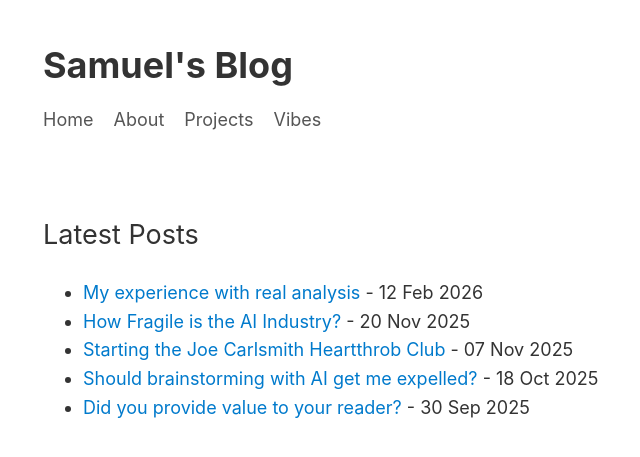
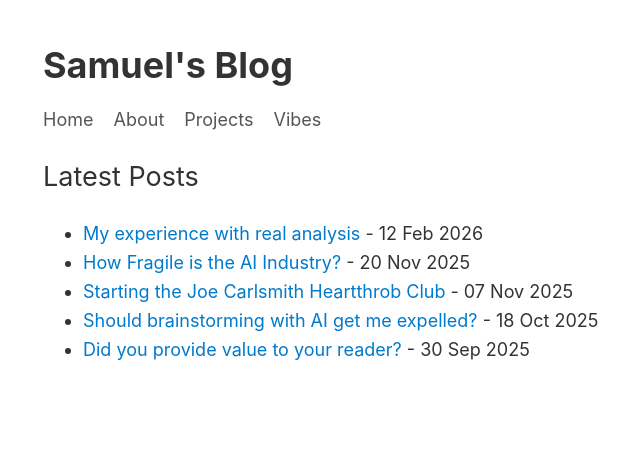
Before and after one commit to sacchen/sacchen.github.io, a Jekyll site: the page built from index.md, in a window 1280 px wide. Shown: the top 457 px of the page, without its empty margins (197-837 px from the left). Built offline with Jekyll 4.4.1, drawn with Linux system fonts in a browser that asks for light colours.

Commit message:
Tighten header spacing 2

```diff
--- a/assets/css/style.css
+++ b/assets/css/style.css
@@ -48,7 +48,15 @@
   }
 
   .site-header {
-    margin-bottom: 16px;
+    margin-bottom: 0;
+  }
+
+  main > .container {
+    padding-top: 0;
+  }
+
+  main > .container > :first-child {
+    margin-top: 0;
   }
 
   /* Style the main site title in the header differently from post titles */
```
